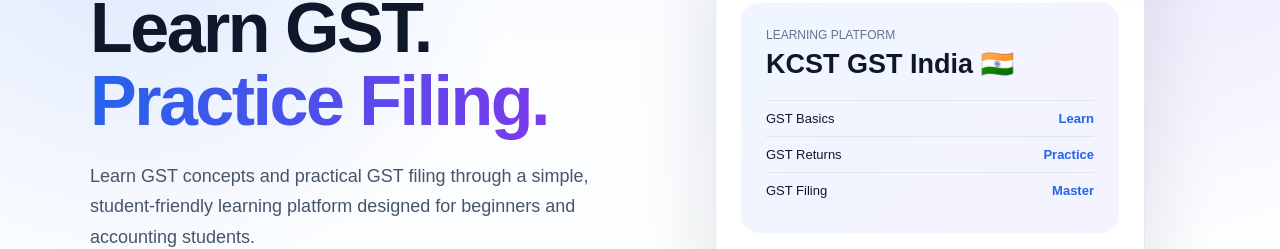
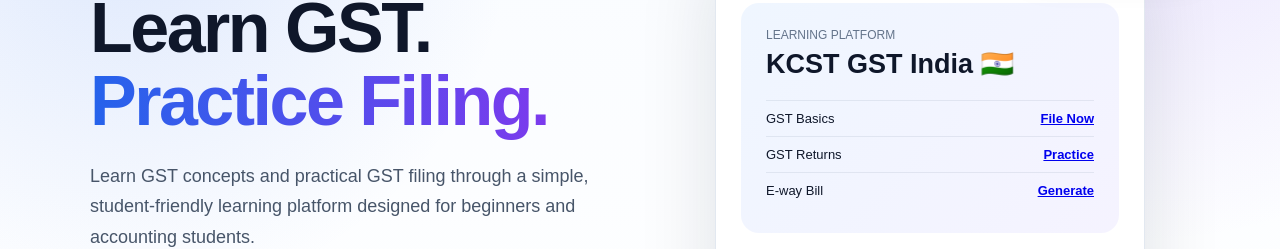
Before and after one commit to sayyidkcst/-KCST_GST_Learn, a plain HTML site: page index.html in a window 1280 px wide. Shown: the part 301-550 px from the top of the page. Drawn offline with Linux system fonts and the light colour scheme.

Commit message:
Update index.html

```diff
--- a/index.html
+++ b/index.html
@@ -815,7 +815,8 @@
                     </span>
 
                     <strong>
-                        Learn
+	        <a href="https://www.gst.gov.in/">File Now</a>
+
                     </strong>
 
                 </div>
@@ -828,7 +829,7 @@
                     </span>
 
                     <strong>
-                        Practice
+	        <a href="https://sites.google.com/view/kcst-service/gst-dashboard">Practice</a>
                     </strong>
 
                 </div>
@@ -837,11 +838,11 @@
                 <div class="gst-line">
 
                     <span>
-                        GST Filing
+                        E-way Bill
                     </span>
 
                     <strong>
-                        Master
+                       <a href="https://ewaybillgst.gov.in/login.aspx">Generate</a>
                     </strong>
 
                 </div>
```
